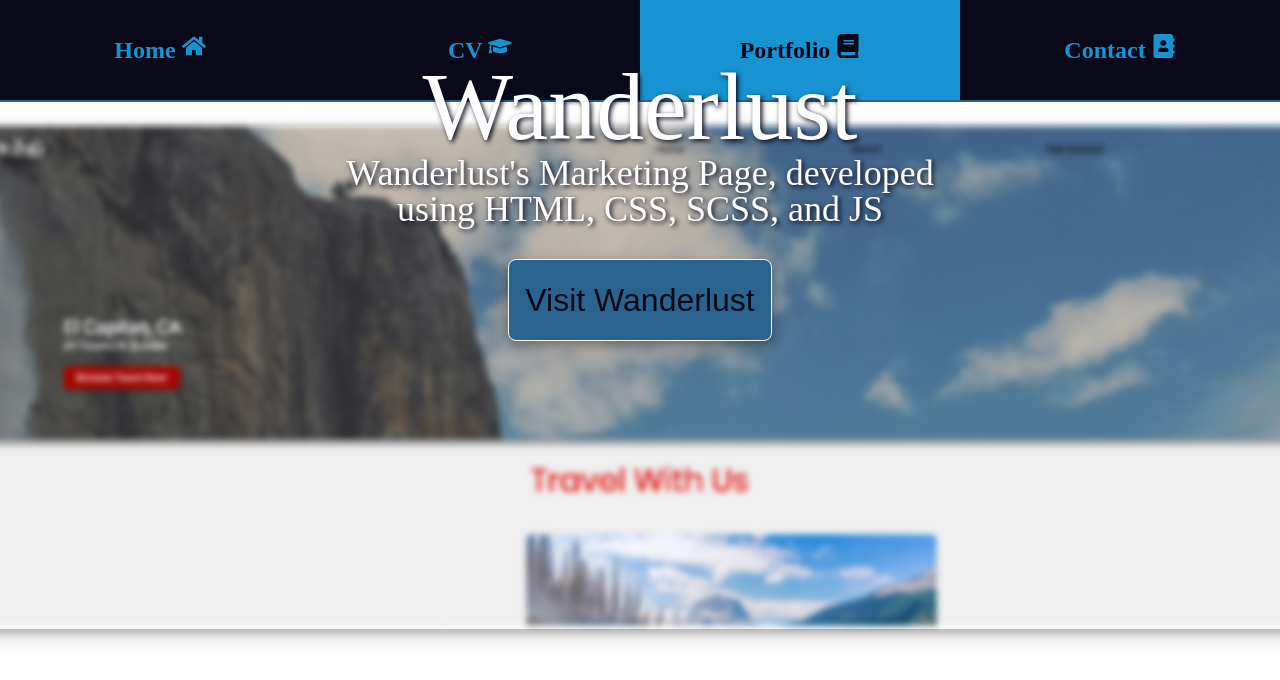
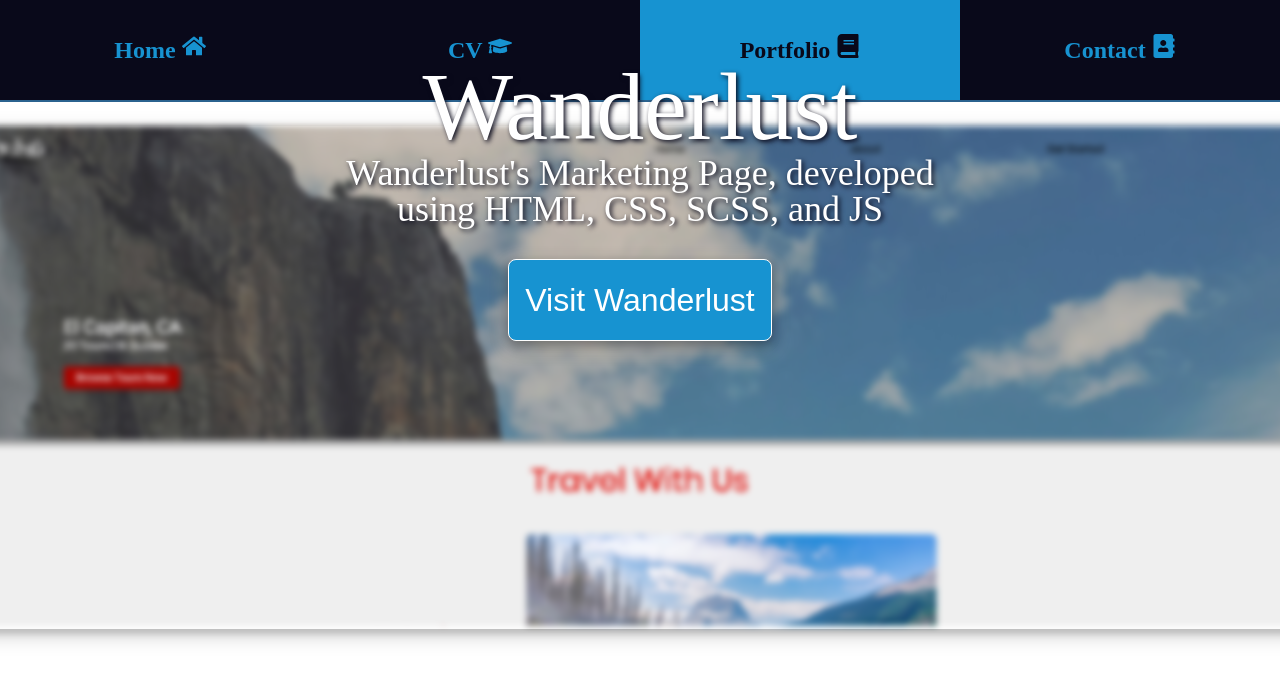
Before and after one commit to ElvisJG/resume-react, a React (Create React App) app: page /portfolio in a window 1280 px wide. Shown: the top 680 px of the page. Built offline with nearby package versions, Linux system fonts and the light colour scheme; the HTML template or start-up script is replaced by a standard one.

Commit message:
updated a few fields in the CSS

```diff
--- a/src/component/CV/CV.css
+++ b/src/component/CV/CV.css
@@ -41,7 +41,7 @@ em {
   font-size: 2.5rem;
   font-weight: bold;
   color: #09091a;
-  border-bottom: 1px ridge #09091a;
+  /* border-bottom: 1px ridge #09091a; */
   border-bottom-width: 0.25rem;
 }
 
@@ -85,7 +85,7 @@ em {
 .cv-section h3 {
   font-weight: bold;
   margin-bottom: 1rem;
-  border-bottom: 1px ridge #09091a;
+  /* border-bottom: 1px ridge #09091a; */
 }
 
 .cv-section p {
--- a/src/component/Portfolio/Portfolio.css
+++ b/src/component/Portfolio/Portfolio.css
@@ -42,8 +42,8 @@ button {
   border-radius: 8px;
   padding: 1rem;
   font-size: 2rem;
-  color: #09091a;
-  background: #2b638f;
+  color: white;
+  background: #1793d1;
   border: 1px solid white;
   cursor: pointer;
   box-shadow: 0 4px 8px 0 rgba(0, 0, 0, 0.2), 0 6px 20px 0 rgba(0, 0, 0, 0.19);
```
